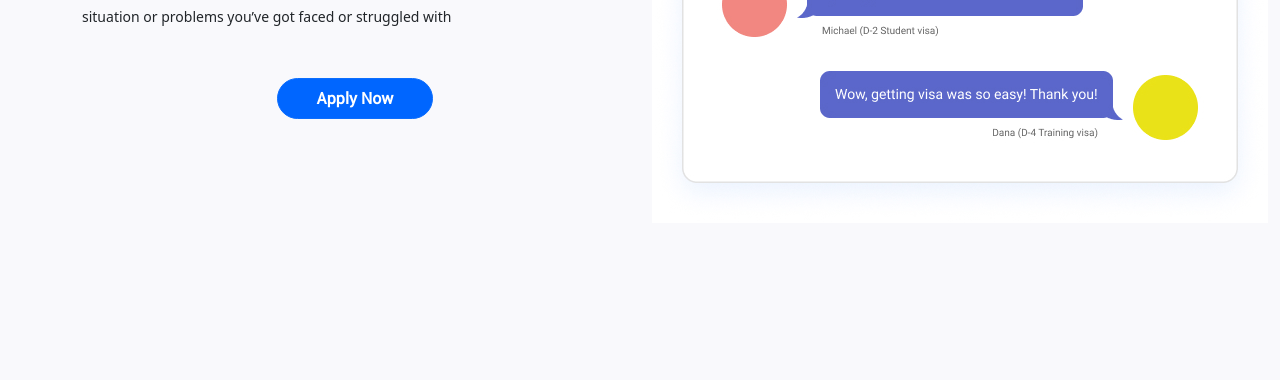
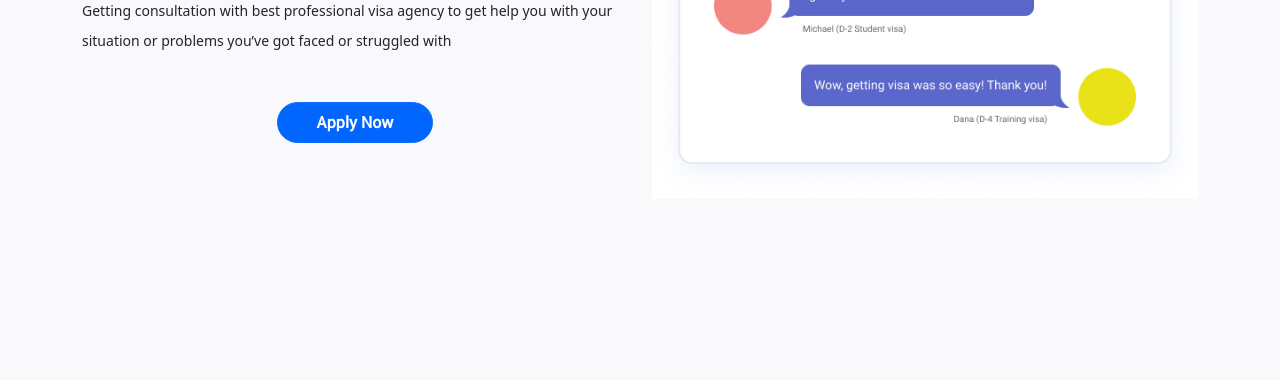
Before and after one commit to umar316/Veeb, a plain HTML site: page index.html in a window 1280 px wide. Shown: the part 420-800 px from the top of the page. Drawn offline with nearby package versions, Linux system fonts and the light colour scheme.

Commit message:
Update index.html

```diff
--- a/index.html
+++ b/index.html
@@ -71,7 +71,7 @@
             </div> <!-- Callout Message -->
 
             <div class="callout-banner col-6">
-                <img src="images/callout-banner.jpg" alt="Inbox">
+                <img src="images/callout-banner.jpg" alt="Inbox" class="img-fluid">
             </div> <!-- Callout Banner -->
 
         </div>
```
